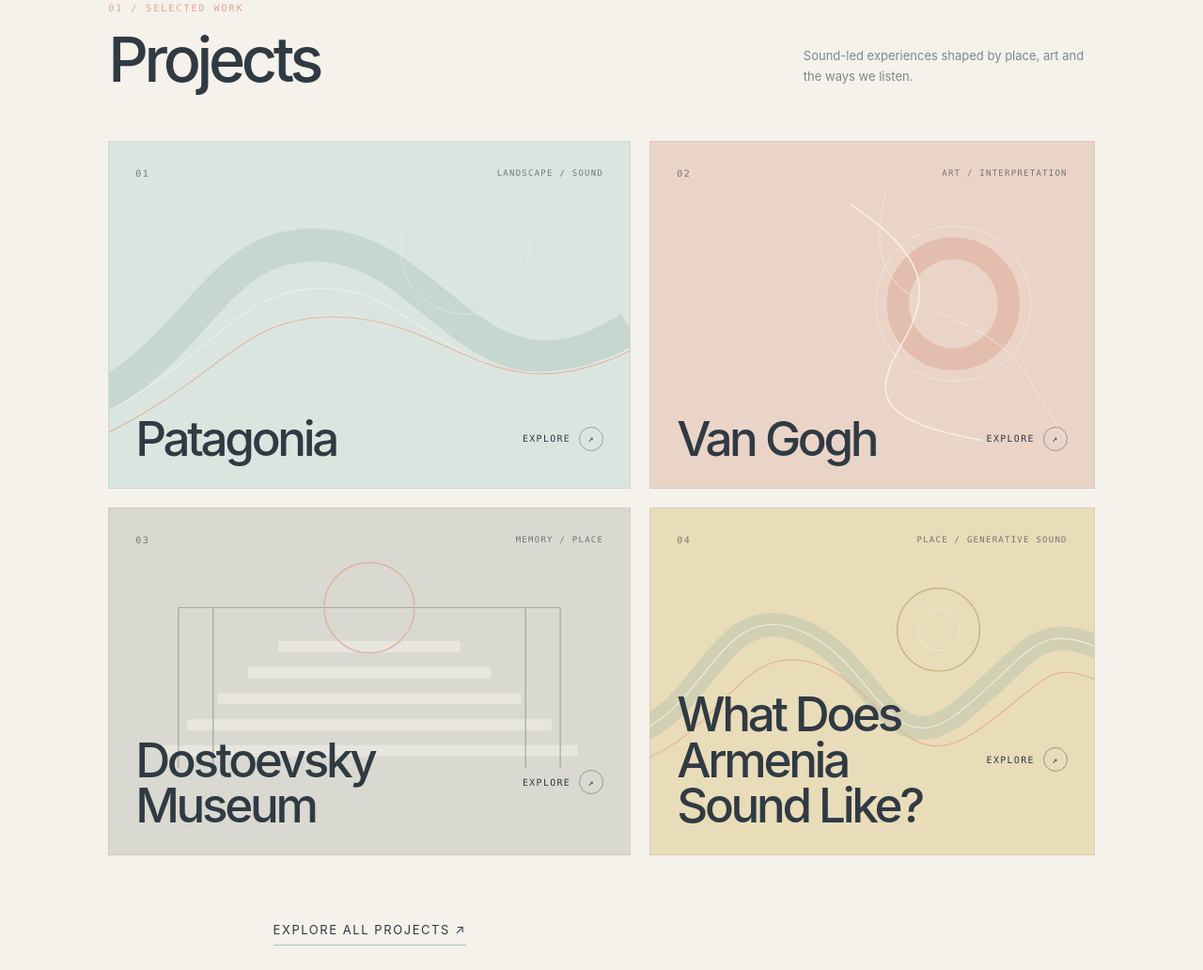
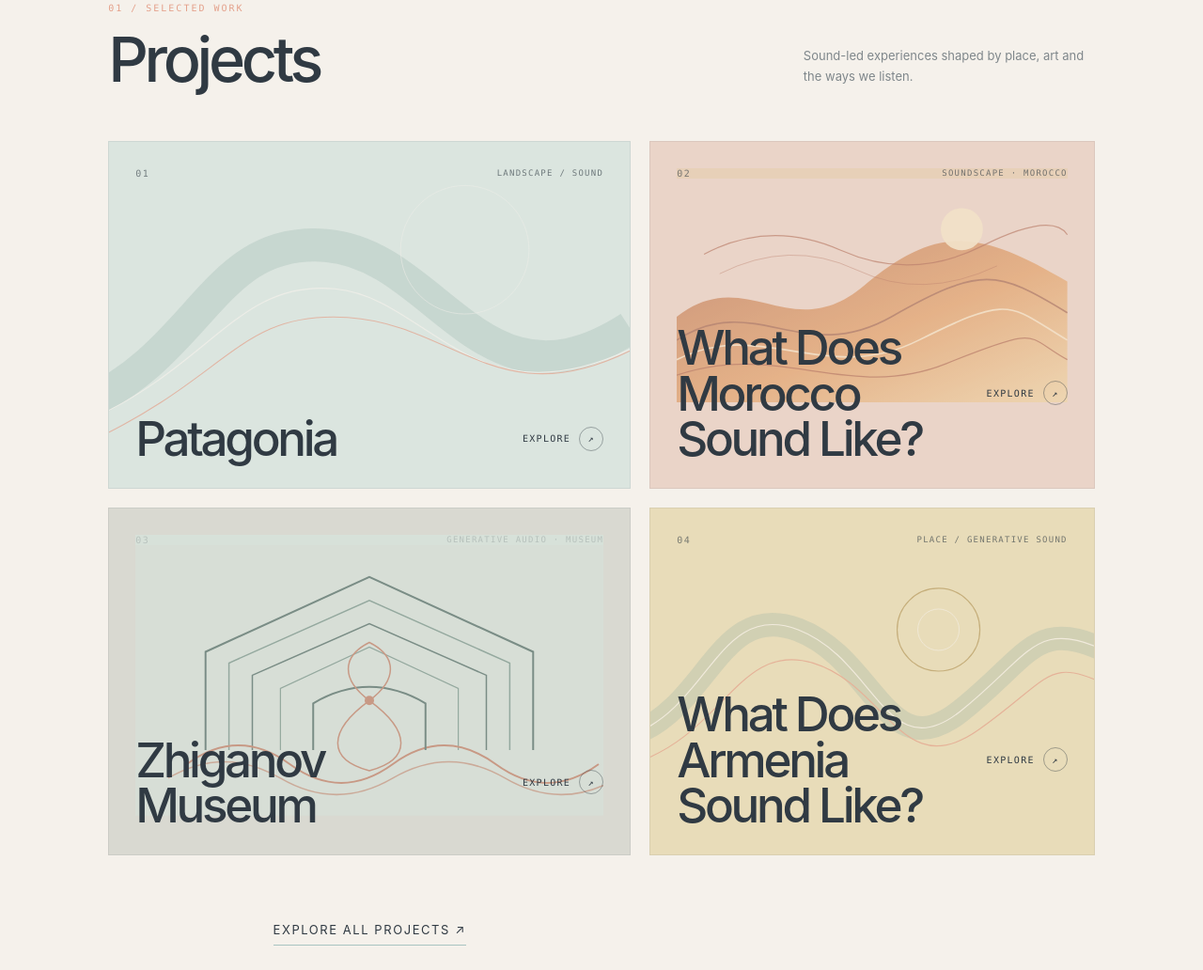
Before and after one commit to polinastolbova/echoforma, a plain HTML site: page index.html in a window 1280 px wide. Shown: the part 1328-2360 px from the top of the page at 94% size. Drawn offline with Linux system fonts and the light colour scheme.

Commit message:
index.html

```diff
--- a/index.html
+++ b/index.html
@@ -113,10 +113,92 @@ footer{padding:22px max(5.5vw,24px);border-top:1px solid var(--line);display:fle
 <!-- КАРТОЧКА ПРОЕКТА 01 — Patagonia -->
 <!-- КАРТОЧКА ПРОЕКТА — смотри название в блоке project-bottom -->
 <article class="project"><svg class="project-art" viewBox="0 0 600 360" fill="none" aria-hidden="true"><path d="M-30 285C110 220 120 90 250 100s180 205 350 95" stroke="#8baaa2" stroke-width="38" opacity=".35"/><path d="M-20 300C120 235 150 140 260 150s160 160 350 65" stroke="#f5f1eb" stroke-width="1.2"/><path d="M-20 325C140 250 150 175 275 183s175 115 330 36" stroke="#e4a18b" stroke-width="1.2"/><circle cx="410" cy="105" r="74" stroke="#f5f1eb" stroke-width="1" opacity=".6"/></svg><div class="project-top"><span class="project-number">01</span><span class="project-tag">Landscape / Sound</span></div><div class="project-bottom"><h3>Patagonia</h3><a class="project-link" href="https://polinastolbova.github.io/echoforma/patagonia_soundscapes.html" target="_blank" rel="noopener noreferrer">Explore <span>↗</span></a></div></article>
-<!-- КАРТОЧКА ПРОЕКТА 02 — Van Gogh -->
-<article class="project"><svg class="project-art" viewBox="0 0 600 360" fill="none" aria-hidden="true"><circle cx="410" cy="165" r="105" stroke="#f5f1eb" stroke-width="1"/><circle cx="410" cy="165" r="75" stroke="#d58e78" stroke-width="30" opacity=".45"/><path d="M270 30c100 65 115 115 70 190s-25 105 110 130" stroke="#fff8ee" stroke-width="2"/><path d="M320 10c-30 110 10 140 100 180s95 90 140 155" stroke="#f5f1eb" stroke-width="1"/></svg><div class="project-top"><span class="project-number">02</span><span class="project-tag">Art / Interpretation</span></div><div class="project-bottom"><h3>Van Gogh</h3><a class="project-link" href="https://polinastolbova.github.io/echoforma/van_gogh_soundscapes.html" target="_blank" rel="noopener noreferrer">Explore <span>↗</span></a></div></article>
-<!-- КАРТОЧКА ПРОЕКТА 03 — Dostoevsky Museum -->
-<article class="project"><svg class="project-art" viewBox="0 0 600 360" fill="none" aria-hidden="true"><path d="M60 260h480M90 230h420M125 200h350M160 170h280M195 140h210" stroke="#f5f1eb" stroke-width="13" opacity=".7"/><path d="M80 280V95h440v185M120 95v185M480 95v185" stroke="#87918d" stroke-width="1.3"/><circle cx="300" cy="95" r="52" stroke="#e4a18b" stroke-width="1.5"/></svg><div class="project-top"><span class="project-number">03</span><span class="project-tag">Memory / Place</span></div><div class="project-bottom"><h3>Dostoevsky<br>Museum</h3><a class="project-link" href="https://polinastolbova.github.io/echoforma/dostoevsky_soundscape.html" target="_blank" rel="noopener noreferrer">Explore <span>↗</span></a></div></article>
+
+   <!-- КАРТОЧКА ПРОЕКТА 02 — Morocco -->
+
+<article class="project">
+  <div class="project-top" style="background: #e7d0b8;">
+    <div class="project-number">02</div>
+    <div class="project-tag">Soundscape · Morocco</div>
+    <div class="project-art">
+      <svg viewBox="0 0 500 300" role="img"
+           aria-label="Abstract flowing desert dunes">
+        <defs>
+          <linearGradient id="moroccoDunes" x1="0" y1="0" x2="1" y2="1">
+            <stop offset="0%" stop-color="#bd7959"/>
+            <stop offset="55%" stop-color="#e3a46e"/>
+            <stop offset="100%" stop-color="#f0d7a9"/>
+          </linearGradient>
+        </defs>
+        <path d="M0 190 C90 120 145 230 240 150 S390 80 500 145 L500 300 L0 300Z"
+              fill="url(#moroccoDunes)"/>
+        <path d="M0 220 C100 155 160 255 275 190 S410 130 500 185"
+              fill="none" stroke="#9e634f" stroke-width="2" opacity=".8"/>
+        <path d="M0 245 C110 190 190 280 310 220 S425 175 500 220"
+              fill="none" stroke="#f8e7ca" stroke-width="2" opacity=".9"/>
+        <path d="M0 265 C130 220 220 300 345 250 S445 215 500 245"
+              fill="none" stroke="#a85f48" stroke-width="1.5" opacity=".75"/>
+        <circle cx="365" cy="78" r="27" fill="#f5e6c8" opacity=".95"/>
+        <path d="M35 110 Q120 65 210 105 T390 100 T500 85"
+              fill="none" stroke="#a85f48" stroke-width="1.4" opacity=".7"/>
+        <path d="M55 135 Q145 90 230 130 T410 125"
+              fill="none" stroke="#a85f48" stroke-width="1" opacity=".5"/>
+      </svg>
+    </div>
+  </div>
+  <div class="project-bottom">
+    <h3>What Does Morocco Sound Like?</h3>
+    <a class="project-link"
+       href="https://polinastolbova.github.io/echoforma/what_does_morocco_sound_like.html"
+       target="_blank" rel="noopener noreferrer">
+      Explore <span>↗</span>
+    </a>
+  </div>
+</article>
+
+<!-- КАРТОЧКА ПРОЕКТА 03 — Zhiganov -->
+
+<article class="project">
+  <div class="project-top" style="background: #d7e1d9;">
+    <div class="project-number">03</div>
+    <div class="project-tag">Generative Audio · Museum</div>
+    <div class="project-art">
+      <svg viewBox="0 0 500 300" role="img"
+           aria-label="Abstract museum architecture and sound waves">
+        <rect x="0" y="0" width="500" height="300" fill="#d7e1d9"/>
+        <path d="M75 230 L75 125 L250 45 L425 125 L425 230"
+              fill="none" stroke="#536e67" stroke-width="2"/>
+        <path d="M100 230 L100 137 L250 70 L400 137 L400 230"
+              fill="none" stroke="#78958a" stroke-width="1.5"/>
+        <path d="M125 230 L125 150 L250 95 L375 150 L375 230"
+              fill="none" stroke="#536e67" stroke-width="1.5"/>
+        <path d="M155 230 L155 164 L250 120 L345 164 L345 230"
+              fill="none" stroke="#78958a" stroke-width="1.2"/>
+        <path d="M55 245 Q110 205 165 245 T275 245 T385 245 T495 245"
+              fill="none" stroke="#c17f66" stroke-width="2"/>
+        <path d="M35 260 Q95 225 155 260 T275 260 T395 260 T515 260"
+              fill="none" stroke="#c17f66" stroke-width="1.5" opacity=".75"/>
+        <path d="M190 230 L190 180 Q250 145 310 180 L310 230"
+              fill="none" stroke="#536e67" stroke-width="2"/>
+        <circle cx="250" cy="177" r="5" fill="#c17f66"/>
+        <path d="M250 177 C220 155 220 130 250 115
+                 C280 130 280 155 250 177
+                 C205 210 205 240 250 252
+                 C295 240 295 210 250 177"
+              fill="none" stroke="#c17f66" stroke-width="1.5"/>
+      </svg>
+    </div>
+  </div>
+  <div class="project-bottom">
+    <h3>Zhiganov Museum</h3>
+    <a class="project-link"
+       href="https://polinastolbova.github.io/echoforma/zhiganov_museum.html"
+       target="_blank" rel="noopener noreferrer">
+      Explore <span>↗</span>
+    </a>
+  </div>
+</article>
+
 <!-- КАРТОЧКА ПРОЕКТА 04 — What Does Armenia Sound Like? -->
 <article class="project"><svg class="project-art" viewBox="0 0 600 360" fill="none" aria-hidden="true"><path d="M-20 250 C80 210 95 70 200 110 S320 300 420 220 S520 90 630 145" stroke="#8baaa2" stroke-width="32" opacity=".35"/><path d="M-20 250 C80 210 95 70 200 110 S320 300 420 220 S520 90 630 145" stroke="#f5f1eb" stroke-width="1.5"/><path d="M-20 290 C100 250 120 125 220 155 S340 320 445 245 S535 145 630 190" stroke="#e4a18b" stroke-width="1.5"/><circle cx="390" cy="110" r="56" stroke="#b79b61" stroke-width="1.5"/><circle cx="390" cy="110" r="28" stroke="#f5f1eb" stroke-width="1"/></svg><div class="project-top"><span class="project-number">04</span><span class="project-tag">Place / Generative Sound</span></div><div class="project-bottom"><h3>What Does<br>Armenia Sound Like?</h3><a class="project-link" href="https://polinastolbova.github.io/echoforma/kak_zvuchit_armenia.html" target="_blank" rel="noopener noreferrer">Explore <span>↗</span></a></div></article>
 <!-- ССЫЛКА НА ОТДЕЛЬНУЮ СТРАНИЦУ СО ВСЕМИ ПРОЕКТАМИ -->
```
